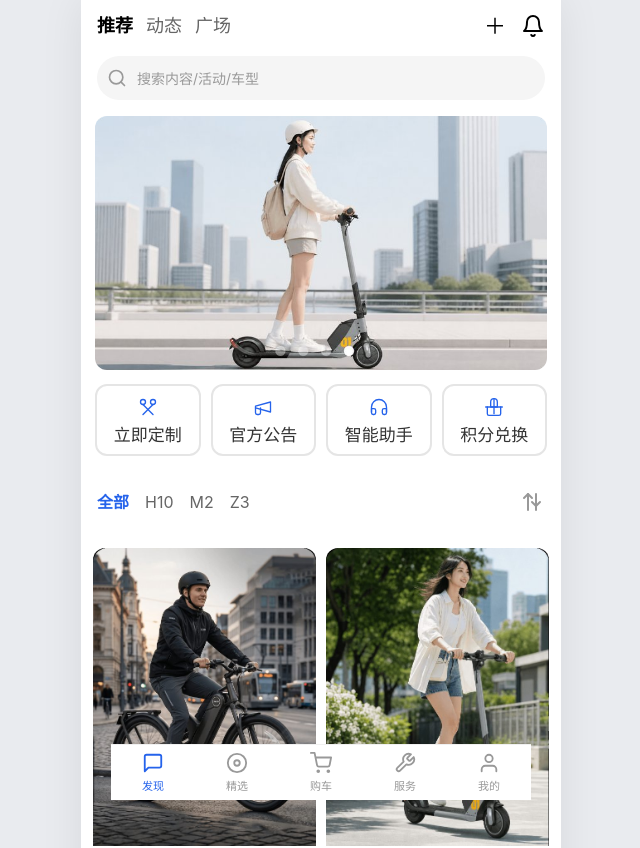
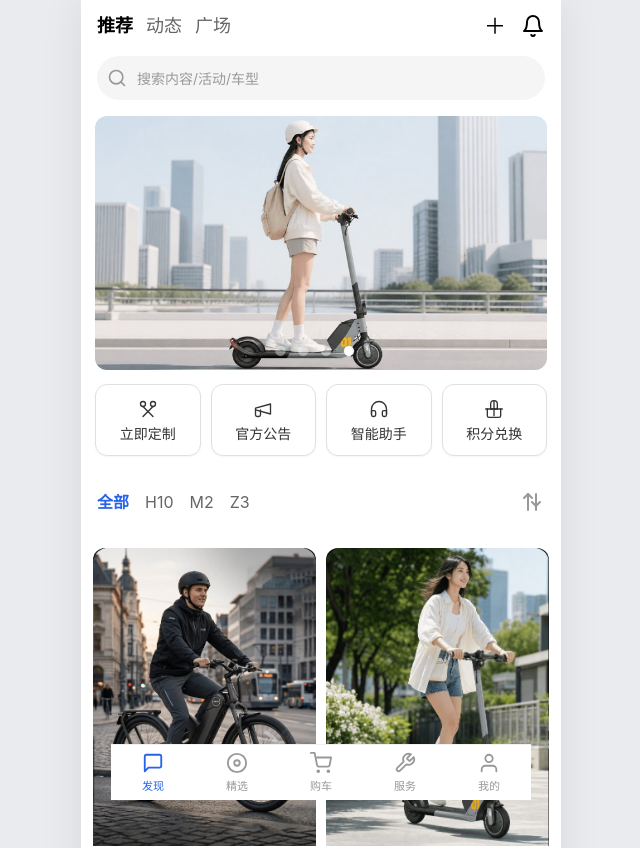
Before and after one commit to imlikun/pxid_h5, a Vue app: page /#/discover in a window 1280 px wide. Shown: the top 848 px of the page, without its empty margins (319-959 px from the left). Built offline with nearby package versions, Linux system fonts and the light colour scheme.

Commit message:
style(discover): 快捷入口卡片还原真实App风格-白底/1px边框/轻阴影/黑图标/14pt文字

```diff
--- a/src/views/DiscoverView.vue
+++ b/src/views/DiscoverView.vue
@@ -257,23 +257,24 @@ function onActivity(a) { router.push('/activity/' + a.id) }
 }
 .quick__item {
   height: 72px;
-  background: transparent;
-  border: 2px solid #E5E5E5;
+  background: #ffffff;
+  border: 1px solid #E0E0E0;
   border-radius: 12px;
+  box-shadow: 0 1px 2px rgba(0, 0, 0, 0.04);
   display: flex;
   flex-direction: column;
   align-items: center;
   justify-content: center;
-  gap: 10px;
-  padding: 8px 4px;
+  gap: 8px;
+  padding: 6px 4px;
 }
 .quick__icon {
   width: 20px;
   height: 20px;
-  color: #2563EB;
+  color: #333333;
 }
 .quick__label {
-  font-size: 17px;
+  font-size: 14px;
   line-height: 1;
   color: #333333;
 }
```
